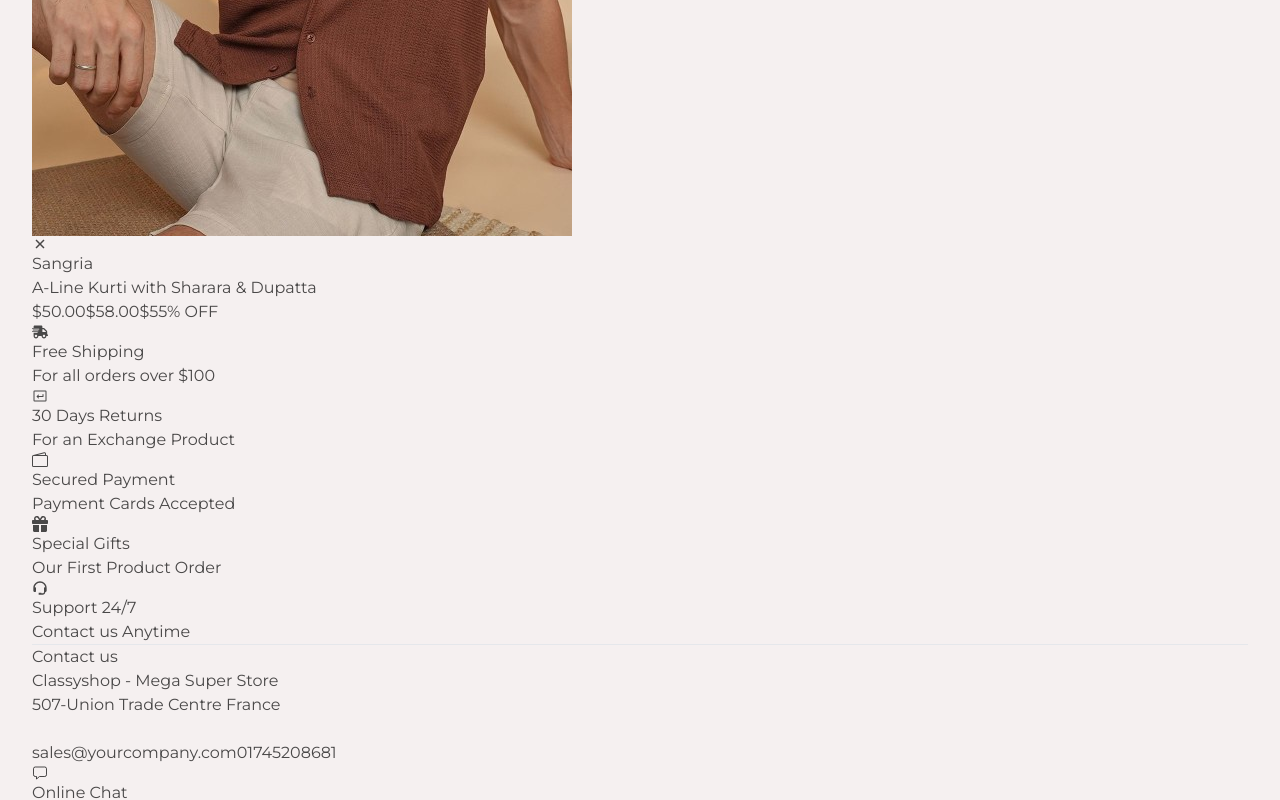
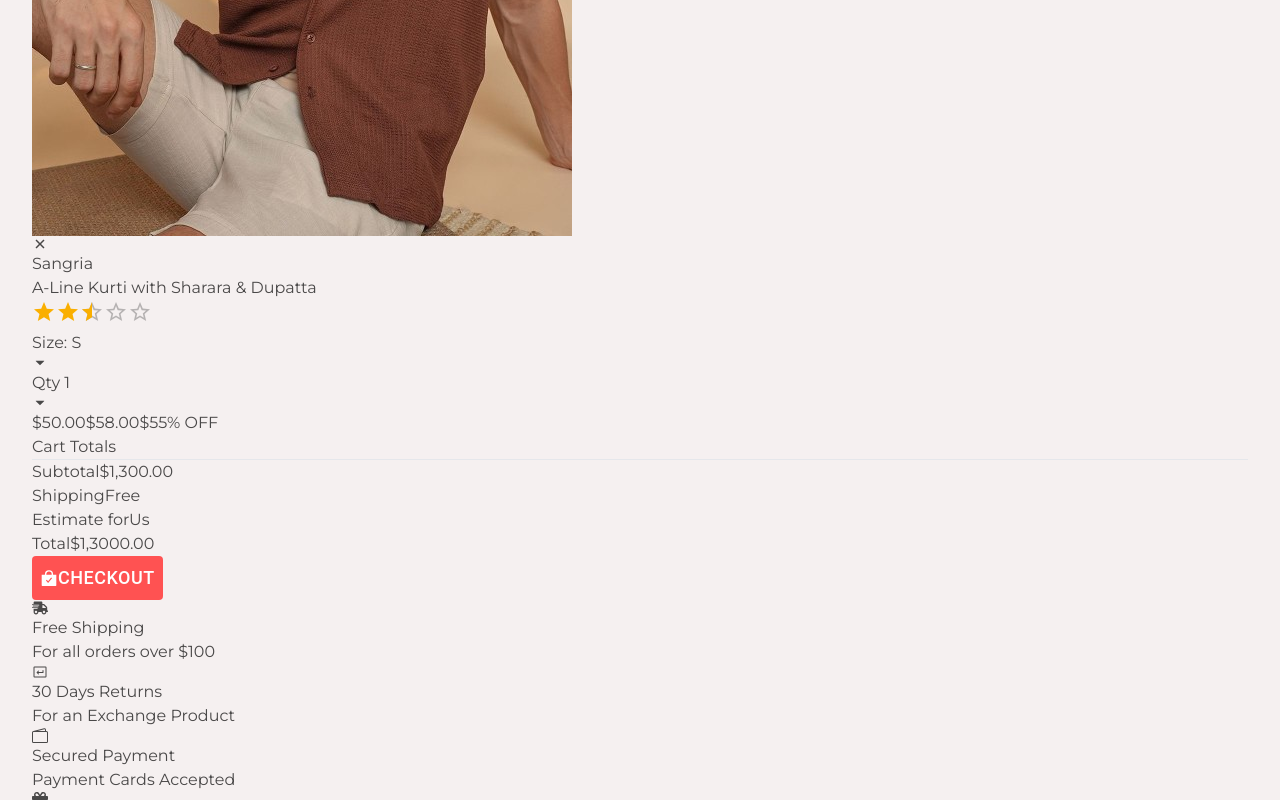
Before and after one commit to Aminulhoque01/GlassyShop-frontend, a React (Vite) app: page /cart in a window 1280 px wide. Shown: the part 1990-2790 px from the top of the page. Built offline with nearby package versions, Linux system fonts and the light colour scheme.

Commit message:
add cart page

```diff
--- a/src/index.css
+++ b/src/index.css
@@ -108,3 +108,5 @@ input[type=number]::-webkit-outer-spain-button{
 }
 
 .cartPanel .MuiPaper-root{width: 400px; overflow: hidden;}
+
+#basic-menu .MuiButtonBase-root{font-size: 12px !important;}
--- a/src/pages/Cart/Cart.jsx
+++ b/src/pages/Cart/Cart.jsx
@@ -1,20 +1,41 @@
 import { Link } from "react-router-dom";
 import image1 from "../../assets/product/shart1.jpg";
 import { IoCloseSharp } from "react-icons/io5";
+import { GoTriangleDown } from "react-icons/go";
+
+import Button from "@mui/material/Button";
+import Menu from "@mui/material/Menu";
+import MenuItem from "@mui/material/MenuItem";
+
+import { Rating } from "@mui/material";
+import { IoBagCheckSharp } from "react-icons/io5";
+import { useState } from "react";
 
 const CartPage = () => {
+  const [sizeAnchorEl, setSizeAnchorEl] = useState(null);
+  const [selectedSize, SetSelectedSize]= useState("S")
+  const openSize = Boolean(sizeAnchorEl);
+  const handleClickSize = (event) => {
+    setSizeAnchorEl(event.currentTarget);
+  };
+  const handleCloseSize = () => {
+    setSizeAnchorEl(null);
+  };
+
   return (
-    <section className="section py-5">
-      <div className="container w-[80%] max-w-[80%] flex">
-        <div className="leftPart w-[75%]">
-          <h2>Your Cart</h2>
-          <p className="mt-0">
-            There are <span className="text-bold text-primary"> 2 </span>{" "}
-            products in your Cart
-          </p>
-          <div className="shadow-md rounded-md   bg-white">
-            <div className="cartItem w-full p-2 flex items-center gap-4">
-              <div className="img w-[10%] rounded-md overflow-hidden group">
+    <section className="section py-10">
+      <div className="container w-[80%] max-w-[80%] flex gap-5">
+        <div className="leftPart w-[70%]">
+          <div className="shadow-md rounded-md   bg-white pb-10">
+            <div className="py-2 px-3 border-b border-[rgba(0,0,0,0.1)]">
+              <h2>Your Cart</h2>
+              <p className="mt-0">
+                There are <span className="text-bold text-primary"> 2 </span>{" "}
+                products in your Cart
+              </p>
+            </div>
+            <div className="cartItem w-full p-2 flex items-center gap-4 pb-5 !border-b !border-[rgba(0,0,0,0.1)]">
+              <div className="img w-[15%] rounded-md overflow-hidden group">
                 <Link to="/productDetails/:id ">
                   <img
                     src={image1}
@@ -24,14 +45,49 @@ const CartPage = () => {
                 </Link>
               </div>
 
-              <div className="info w-[90%] relative">
-                <IoCloseSharp className="cursor-pointer absolute top-[15px] right-[15px] text-[20px] link transition-all"/>
+              <div className="info w-[85%] relative">
+                <IoCloseSharp className="cursor-pointer absolute top-[15px] right-[15px] text-[20px] link transition-all" />
                 <span className="text-[16px]">Sangria</span>
                 <h3 className="text-[18px] font-[600]">
                   <Link to="/productDetails/:id" className="link">
                     A-Line Kurti with Sharara & Dupatta
                   </Link>
                 </h3>
+                <Rating
+                  name="half-rating-read"
+                  defaultValue={2.5}
+                  precision={0.5}
+                />
+                <div className="flex items-center gap-4 mt-2">
+                  <div className="relative">
+                    <span onClick={handleClickSize} className="flex items-center justify-center bg-[#f1f1f1f1] text-[11px] font-[600] py-1 px-2 cursor-pointer rounded-md  ">
+                      Size: S <GoTriangleDown />
+                    </span>
+
+                    <Menu
+                      id="basic-menu"
+                      anchorEl={sizeAnchorEl}
+                      open={openSize}
+                      onClose={handleCloseSize}
+                      slotProps={{
+                        list: {
+                          "aria-labelledby": "basic-button",
+                        },
+                      }}
+                    >
+                      <MenuItem onClick={handleCloseSize}>M</MenuItem>
+                      <MenuItem onClick={handleCloseSize}>L</MenuItem>
+                      <MenuItem onClick={handleCloseSize}>XL</MenuItem>
+                      <MenuItem onClick={handleCloseSize}>XXL</MenuItem>
+                    </Menu>
+                  </div>
+
+                  <div className="relative">
+                    <span className="flex items-center justify-center bg-[#f1f1f1f1] text-[11px] font-[600] py-1 px-2 cursor-pointer rounded-md  ">
+                      Qty 1<GoTriangleDown />
+                    </span>
+                  </div>
+                </div>
 
                 <div className="flex items-center gap-4 mt-2">
                   <span className="newPrice  text-[14px] font-[600]">
@@ -50,6 +106,38 @@ const CartPage = () => {
             </div>
           </div>
         </div>
+
+        <div className="rightPart w-[30%] ">
+          <div className="shadow-md rounded-md bg-white p-5">
+            <h4 className="pb-5 font-[600]">Cart Totals</h4>
+            <hr />
+
+            <p className="flex items-center justify-between mt-2">
+              <span className="text-[16px] font-[400]">Subtotal</span>
+              <span className="text-primary font-bold">$1,300.00</span>
+            </p>
+
+            <p className="flex items-center justify-between mt-2">
+              <span className="text-[16px] font-[400]">Shipping</span>
+              <span className="  font-bold">Free</span>
+            </p>
+
+            <p className="flex items-center justify-between mt-2">
+              <span className="text-[16px] font-[400]">Estimate for</span>
+              <span className="  font-bold">Us</span>
+            </p>
+
+            <p className="flex items-center justify-between mt-2 mb-5">
+              <span className="text-[16px] font-[400]">Total</span>
+              <span className=" text-primary font-bold">$1,3000.00</span>
+            </p>
+
+            <Button className="btn-org btn-lg w-full flex gap-2">
+              {" "}
+              <IoBagCheckSharp className="text-[20px]" /> Checkout{" "}
+            </Button>
+          </div>
+        </div>
       </div>
     </section>
   );
```
